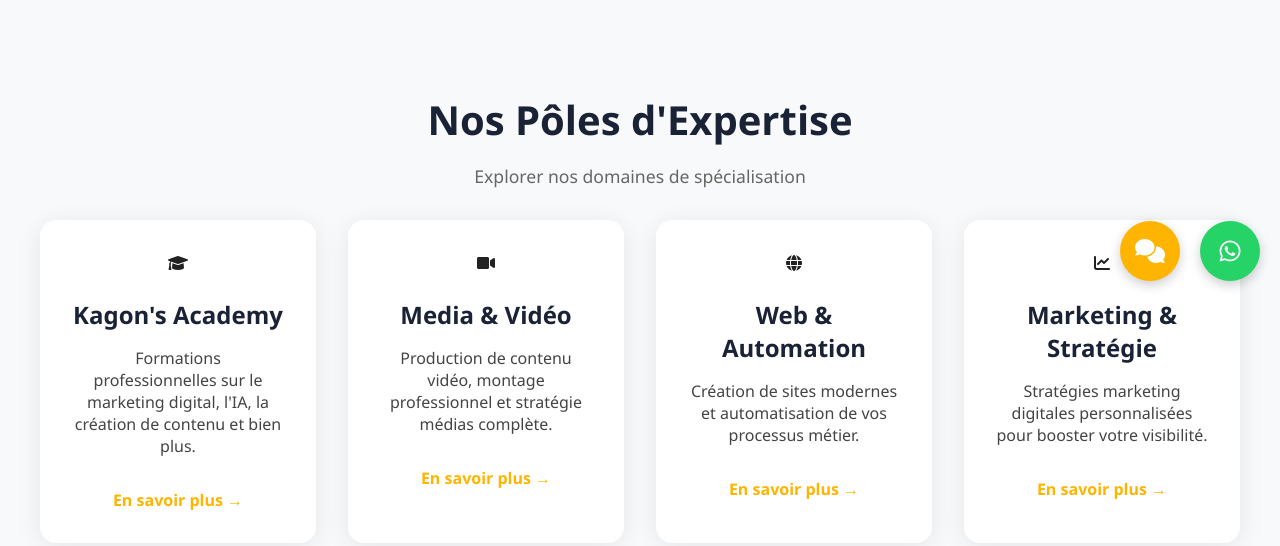
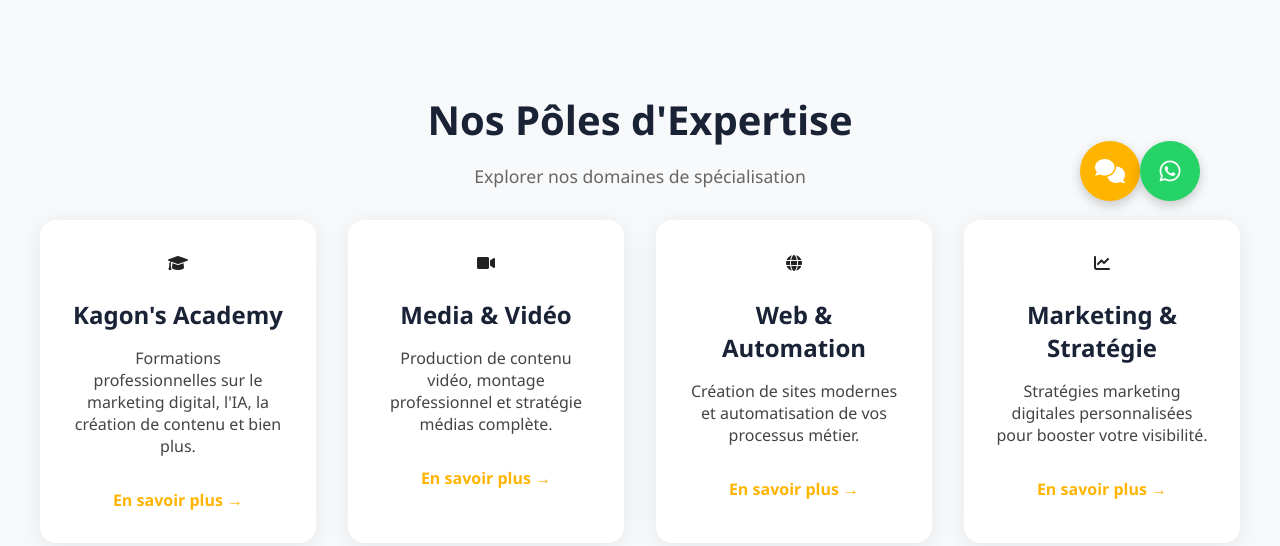
Before and after one commit to Marcel6656/kagon-digit, a plain HTML site: page index.html in a window 1280 px wide. Shown: the part 499-1045 px from the top of the page. Drawn offline with Linux system fonts and the light colour scheme.

Commit message:
Add files via upload

```diff
--- a/index.html
+++ b/index.html
@@ -126,7 +126,7 @@
             <p>Contactez-nous dès aujourd'hui pour discuter de vos projets et objectifs.</p>
             <div class="cta-buttons">
                 <a href="contact.html" class="cta-btn">Nous Contacter</a>
-                <a href="https://wa.me/1234567890" class="cta-whatsapp" target="_blank"><i class="fab fa-whatsapp"></i> WhatsApp</a>
+                <a href="https://wa.me/+235665827226" class="cta-whatsapp" target="_blank"><i class="fab fa-whatsapp"></i> WhatsApp</a>
             </div>
         </section>    </main>
     <footer>
@@ -207,7 +207,7 @@
         // Initial message
         setTimeout(() => addMessage('bot', "Bonjour ! Je suis l'assistant de Kagon’s. Comment puis-je vous aider ?"), 2000);
     </script>
-    <a href="https://wa.me/1234567890" class="whatsapp-float" target="_blank" aria-label="Contactez-nous sur WhatsApp">
+    <a href="https://wa.me/235665827226" class="whatsapp-float" target="_blank" aria-label="Contactez-nous sur WhatsApp">
         <i class="fab fa-whatsapp"></i>
     </a>
 </body>
--- a/style.css
+++ b/style.css
@@ -221,8 +221,8 @@
 /* --- WhatsApp Float Button --- */
 .whatsapp-float {
     position: fixed;
-    bottom: 20px;
-    right: 20px;
+    bottom: 100px;
+    right: 80px;
     background: #25d366;
     color: #fff;
     width: 60px;
@@ -800,8 +800,8 @@ main {
 /* --- Chatbot Styles --- */
 #chatbot {
     position: fixed;
-    bottom: 20px;
-    right: 100px;
+    bottom: 100px;
+    right: 140px;
     z-index: 1000;
 }
 #chatbot-toggle {
```
Also changed, not shown: about.html (+1 -1 lines), academy.html (+2 -2 lines), branding.html (+1 -1 lines), contact.html (+1 -1 lines), events.html (+1 -1 lines), leadmagnet.html (+1 -1 lines), marketing.html (+1 -1 lines), media.html (+1 -1 lines), web.html (+1 -1 lines).
